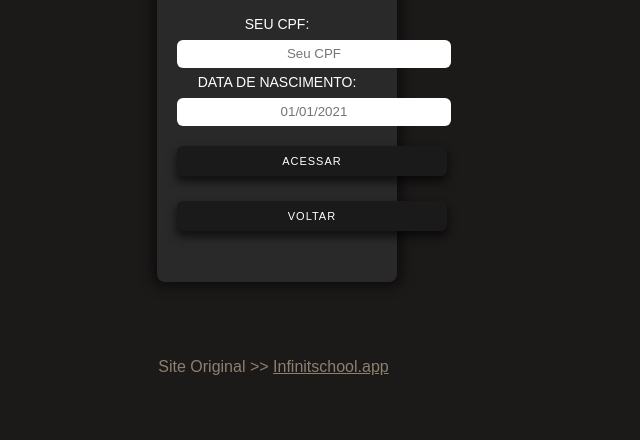
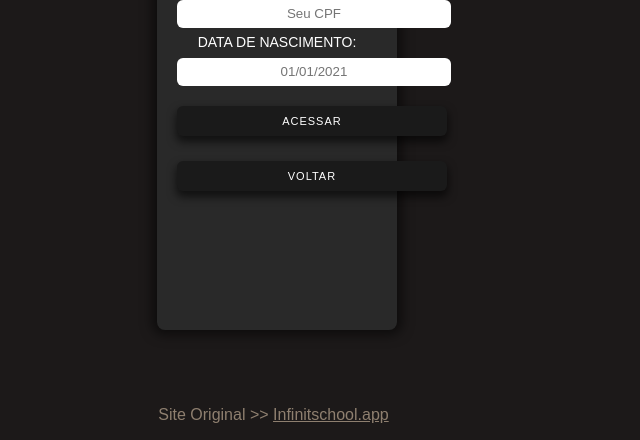
Before and after one commit to DamiemB/clone-site-infinityschool, a plain HTML site: page site-page/area-aluno.html in a window 1280 px wide. Shown: the part 394-834 px from the top of the page, without its empty margins (344-984 px from the left). Before the commit the page ends 800 px from the top, so only its background shows below. Drawn offline with Linux system fonts and the light colour scheme.

Commit message:
corrigindo tamanho da box-conteiner

```diff
--- a/page-styles/area-aluno.css
+++ b/page-styles/area-aluno.css
@@ -94,10 +94,10 @@ footer{
     margin-top: 180px;
     margin-left: 39%;
     margin-right: 42%;
-    padding-top: 50px;
+    padding-top: 10px;
     padding-right: 20px;
     padding-left: 20px;
-    padding-bottom: 4%;
+    padding-bottom: 11%;
     text-align:center;
 }
 
```
